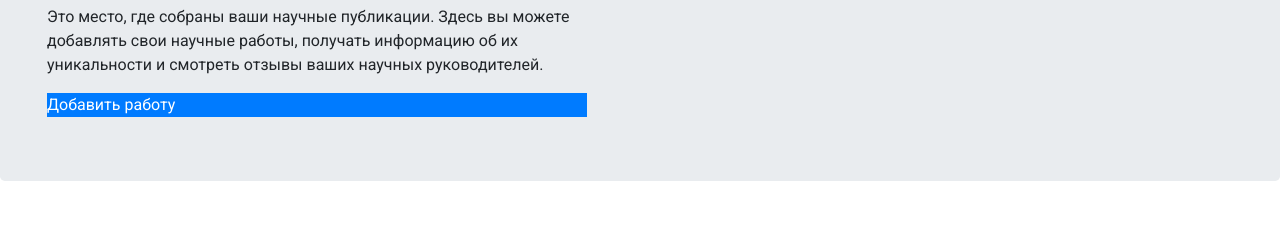
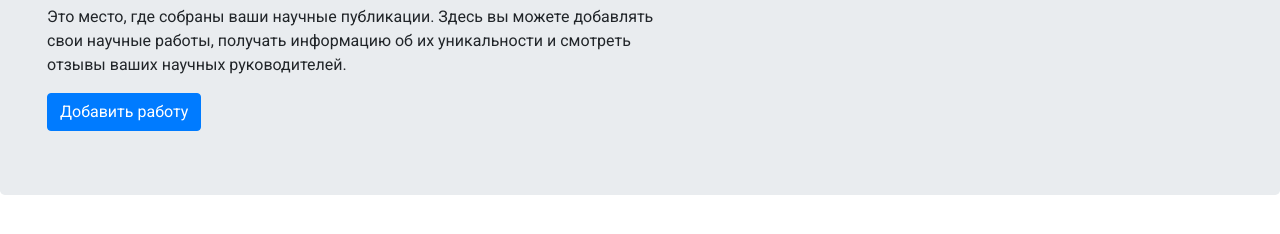
Before and after one commit to IvanKarleone/Portfolio, a plain HTML site: page index.html in a window 1280 px wide. Shown: the part 214-448 px from the top of the page. Drawn offline with nearby package versions, Linux system fonts and the light colour scheme.

Commit message:
completed jumbotron

```diff
--- a/index.html
+++ b/index.html
@@ -7,9 +7,6 @@
     <meta http-equiv="X-UA-Compatible" content="ie=edge" />
     <link rel="stylesheet" href="https://stackpath.bootstrapcdn.com/bootstrap/4.3.1/css/bootstrap.min.css"
         integrity="sha384-ggOyR0iXCbMQv3Xipma34MD+dH/1fQ784/j6cY/iJTQUOhcWr7x9JvoRxT2MZw1T" crossorigin="anonymous" />
-    <script src="https://stackpath.bootstrapcdn.com/bootstrap/4.3.1/js/bootstrap.min.js"
-        integrity="sha384-JjSmVgyd0p3pXB1rRibZUAYoIIy6OrQ6VrjIEaFf/nJGzIxFDsf4x0xIM+B07jRM"
-        crossorigin="anonymous"></script>
     <link rel="stylesheet" href="https://use.fontawesome.com/releases/v5.7.0/css/all.css"
         integrity="sha384-lZN37f5QGtY3VHgisS14W3ExzMWZxybE1SJSEsQp9S+oqd12jhcu+A56Ebc1zFSJ" crossorigin="anonymous" />
     <link rel="stylesheet" href="style.css" />
@@ -42,13 +39,13 @@
 
     <div class="jumbotron">
         <div class="container">
-            <div class="row">
-                <div class="col-lg-6 col-md-11">
+            <div class="row justify-content-start">
+                <div class="col-lg-7 col-md-11">
                     <h2>Портфолио</h2>
                     <p>Это место, где собраны ваши научные публикации. Здесь вы можете добавлять свои научные работы,
                         получать информацию об их
                         уникальности и смотреть отзывы ваших научных руководителей.</p>
-                    <div class="btn-primary">Добавить работу</div>
+                    <div class="btn btn-primary">Добавить работу</div>
                 </div>
             </div>
         </div>
@@ -61,6 +58,9 @@
     <script src="https://cdnjs.cloudflare.com/ajax/libs/popper.js/1.14.7/umd/popper.min.js"
         integrity="sha384-UO2eT0CpHqdSJQ6hJty5KVphtPhzWj9WO1clHTMGa3JDZwrnQq4sF86dIHNDz0W1"
         crossorigin="anonymous"></script>
+    <script src="https://stackpath.bootstrapcdn.com/bootstrap/4.3.1/js/bootstrap.min.js"
+        integrity="sha384-JjSmVgyd0p3pXB1rRibZUAYoIIy6OrQ6VrjIEaFf/nJGzIxFDsf4x0xIM+B07jRM"
+        crossorigin="anonymous"></script>
 </body>
 
 </html>
--- a/style.css
+++ b/style.css
@@ -30,6 +30,7 @@ body {
 
 .jumbotron {
     margin-bottom: 0px;
+    color: #212529;
 }
 
 .jumbotron h2 {
@@ -37,10 +38,18 @@ body {
     font-weight: 300;
 }
 
+.jumbotron p {
+    font-size: 16px;
+}
+
+.jumbotron .container {
+    margin-left: 0;
+}
+
 /* ---------------------------- Media Query ---------------------------- */
 
-@media only screen {
-    .jumbotron .container {
-        margin-left: 0;
+@media only screen and (max-width: 575px){
+    .jumbotron h2 {
+        font-size: 48px;
     }
 }
```
